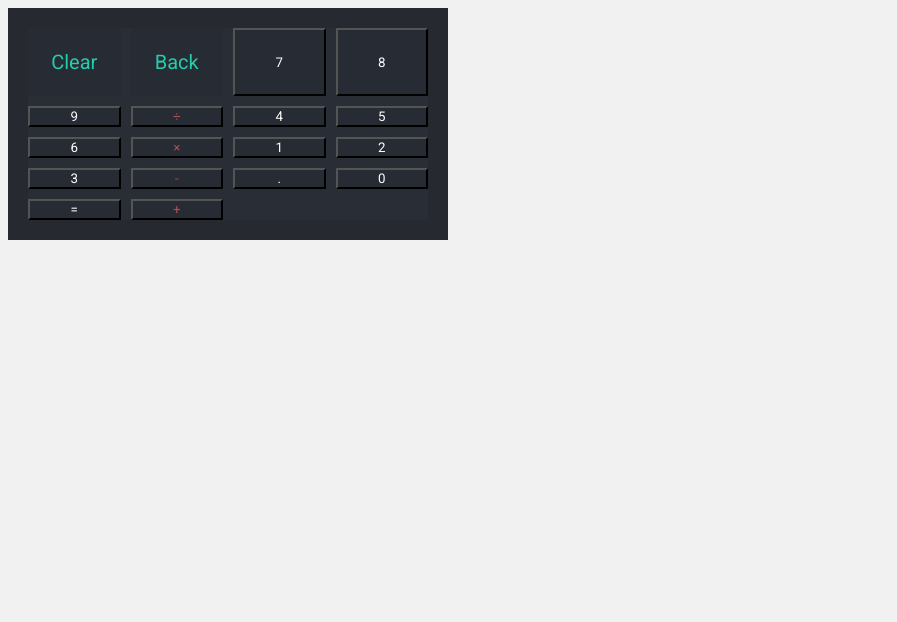
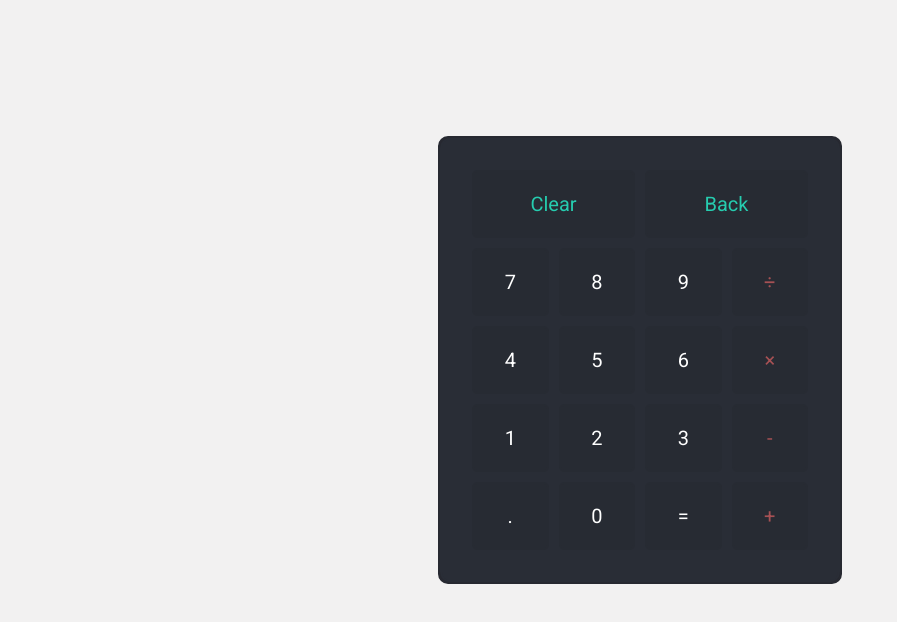
Before and after one commit to tylerlam24/calculator, a plain HTML site: page index.html in a window 1280 px wide. Shown: the whole page, without its empty margins (0-897 px from the left). Drawn offline with Linux system fonts and the light colour scheme.

Commit message:
Styled buttons and placed them into grid

```diff
--- a/styles.css
+++ b/styles.css
@@ -4,19 +4,33 @@ html {
 
 body {
     background-color: #f2f1f1;
+    display: flex;
     align-items: center;
     justify-content: center;
+    margin-top: 50px;
+    height: 75vh;
+    min-height: 500px;
+    padding: 10px;
 }
 
 button {
     font-family: 'Roboto', sans-serif;
+    font-size: 20px;
     background-color: #272b33;
     color: white;
+    border: 2px #272b33 solid;
+    border-radius: 5px;
+    padding: 20px;
+}
+
+button:hover {
+    background-color: #3d4350;
 }
 
 .calculator {
     background-color: #272931;
-    padding: 20px;
+    border: 2px #272931 solid;
+    border-radius: 10px;
     width: 400px;
 }
 
@@ -25,13 +39,14 @@ button {
     display: grid;
     grid-template-columns: repeat(4, 1fr);
     grid-gap: 10px;
+    border: 2px #292d36 solid;
+    border-radius: 10px;
+    padding: 30px;
 }
 
 .delBtn {
     color: #26ccaf;
-    font-size: 20px;
-    border: 2px #272b33 solid;
-    padding: 20px;
+    grid-column: span 2;
 }
 
 .operatorBtn {
```
